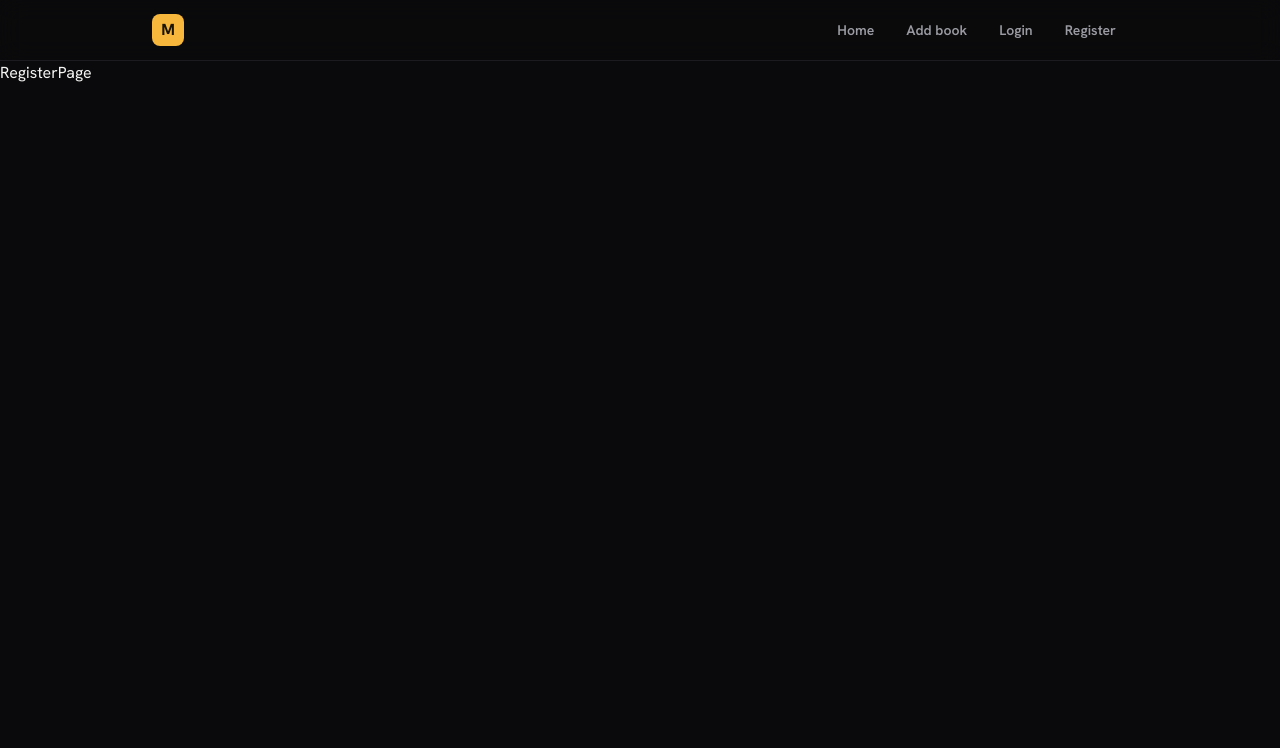
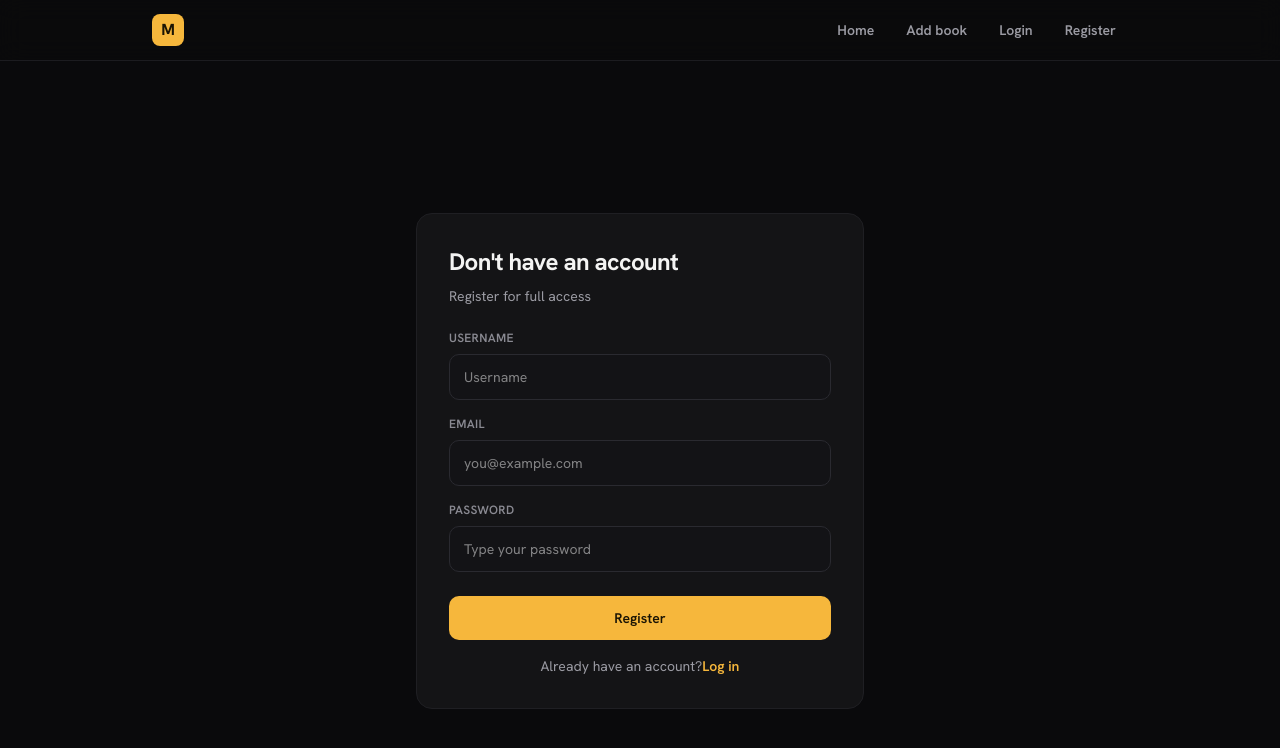
Before and after one commit to GT6050/books-app, a React (Vite) app in the folder client/: page /register in a window 1280 px wide. Shown: the top 748 px of the page. Built offline with nearby package versions, Linux system fonts and the light colour scheme.

Commit message:
feat: add register page and fix auth context localStorage parsing

```diff
--- a/client/src/context/AuthContext.jsx
+++ b/client/src/context/AuthContext.jsx
@@ -24,7 +24,7 @@ export const AuthProvider = ({ children }) => {
 	useEffect(() => {
 		const savedToken = localStorage.getItem('token');
 		const savedUser = localStorage.getItem('user');
-		if (savedToken && savedUser) {
+		if (savedToken && savedUser && savedUser !== 'undefined') {
 			setToken(savedToken);
 			setUser(JSON.parse(savedUser));
 		}
--- a/client/src/pages/LoginPage.jsx
+++ b/client/src/pages/LoginPage.jsx
@@ -69,7 +69,7 @@ const LoginPage = () => {
 				</button>
 
 				<p className='text-sm text-[#9b9ba3] mt-4 text-center'>
-					Don't have an account?{' '}
+					Don't have an account?
 					<NavLink to='/register' className='text-[#f6b73c] font-semibold'>
 						Register
 					</NavLink>
--- a/client/src/pages/RegisterPage.jsx
+++ b/client/src/pages/RegisterPage.jsx
@@ -1,9 +1,93 @@
-import React from 'react'
+import React from 'react';
+import { useState } from 'react';
+import { useNavigate, NavLink } from 'react-router-dom';
 
 const RegisterPage = () => {
-  return (
-    <div>RegisterPage</div>
-  )
-}
+	const [formData, setFormData] = useState({
+		username: '',
+		email: '',
+		password: '',
+	});
+	const [error, setError] = useState(null);
+	const { username, email, password } = formData;
 
-export default RegisterPage
+	const navigate = useNavigate();
+
+	const handleSubmit = async (event) => {
+		event.preventDefault();
+		try {
+			const res = await fetch('http://localhost:3000/auth/register', {
+				method: 'POST',
+				headers: { 'Content-Type': 'application/json' },
+				body: JSON.stringify({ username, email, password }),
+			});
+			if (!res.ok) {
+				throw new Error(`Response status: ${res.status}`);
+			}
+			navigate('/login');
+		} catch (error) {
+			setError(error.message);
+		}
+	};
+
+	return (
+		<div className='min-h-screen flex items-center justify-center px-4'>
+			<form
+				onSubmit={handleSubmit}
+				className='w-full max-w-md bg-[#141416] border border-[#1f1f23] rounded-2xl p-8'>
+				<h1 className='text-2xl font-bold text-[#f4f4f3] mb-2 tracking-tight'>
+					Don't have an account
+				</h1>
+				<p className='text-sm text-[#9b9ba3] mb-6'>Register for full access</p>
+				<label className='block text-xs font-semibold uppercase tracking-wide text-[#8a8a92] mb-2'>
+					Username
+				</label>
+				<input
+					type='text'
+					placeholder='Username'
+					className='w-full bg-[#131316] border border-[#2a2a30] rounded-[10px] px-3.5 py-3 text-[#f4f4f3] outline-none focus:border-[#f6b73c] text-sm mb-4'
+					value={formData.username}
+					onChange={(e) =>
+						setFormData({ ...formData, username: e.target.value })
+					}
+				/>
+
+				<label className='block text-xs font-semibold uppercase tracking-wide text-[#8a8a92] mb-2'>
+					Email
+				</label>
+				<input
+					type='email'
+					placeholder='you@example.com'
+					className='w-full bg-[#131316] border border-[#2a2a30] rounded-[10px] px-3.5 py-3 text-[#f4f4f3] outline-none focus:border-[#f6b73c] text-sm mb-4'
+					value={formData.email}
+					onChange={(e) => setFormData({ ...formData, email: e.target.value })}
+				/>
+				<label className='block text-xs font-semibold uppercase tracking-wide text-[#8a8a92] mb-2'>
+					Password
+				</label>
+				<input
+					type='password'
+					placeholder='Type your password'
+					className='w-full bg-[#131316] border border-[#2a2a30] rounded-[10px] px-3.5 py-3 text-[#f4f4f3] outline-none focus:border-[#f6b73c] text-sm mb-4'
+					value={formData.password}
+					onChange={(e) =>
+						setFormData({ ...formData, password: e.target.value })
+					}
+				/>
+				<button className='w-full bg-[#f6b73c] text-[#1a1404] font-semibold text-sm py-3 rounded-[10px] border-none cursor-pointer mt-2'>
+					Register
+				</button>
+
+				<p className='text-sm text-[#9b9ba3] mt-4 text-center'>
+					Already have an account?
+					<NavLink to='/login' className='text-[#f6b73c] font-semibold'>
+						Log in
+					</NavLink>
+				</p>
+				{error && <p>{error}</p>}
+			</form>
+		</div>
+	);
+};
+
+export default RegisterPage;
```
